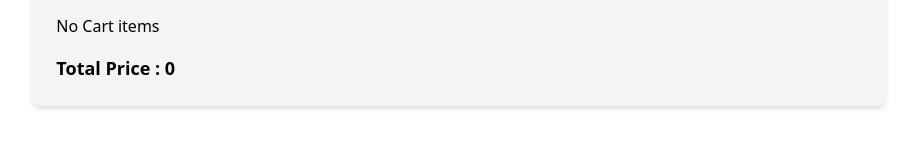
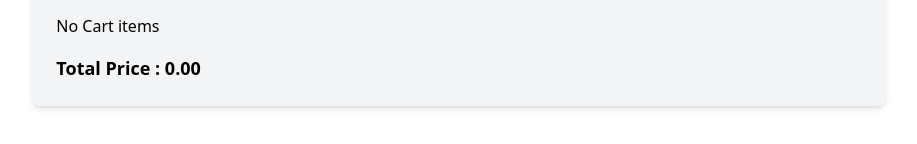
Before and after one commit to arjunmazumder/PhiMart-client, a React (Vite) app: page / in a window 1280 px wide. Shown: the part 206-350 px from the top of the page, without its empty margins (181-1098 px from the left). Built offline with nearby package versions, Linux system fonts and the light colour scheme.

Commit message:
module30 done

```diff
--- a/src/cart/CartAdd.jsx
+++ b/src/cart/CartAdd.jsx
@@ -114,7 +114,7 @@ const CartAdd = () => {
             {/* Total Price */}
 
             <div className="mt-4 font-bold text-lg">
-                Total Price : {totalPrice}
+                Total Price : {totalPrice.toFixed(2)}
             </div>
 
 
```
